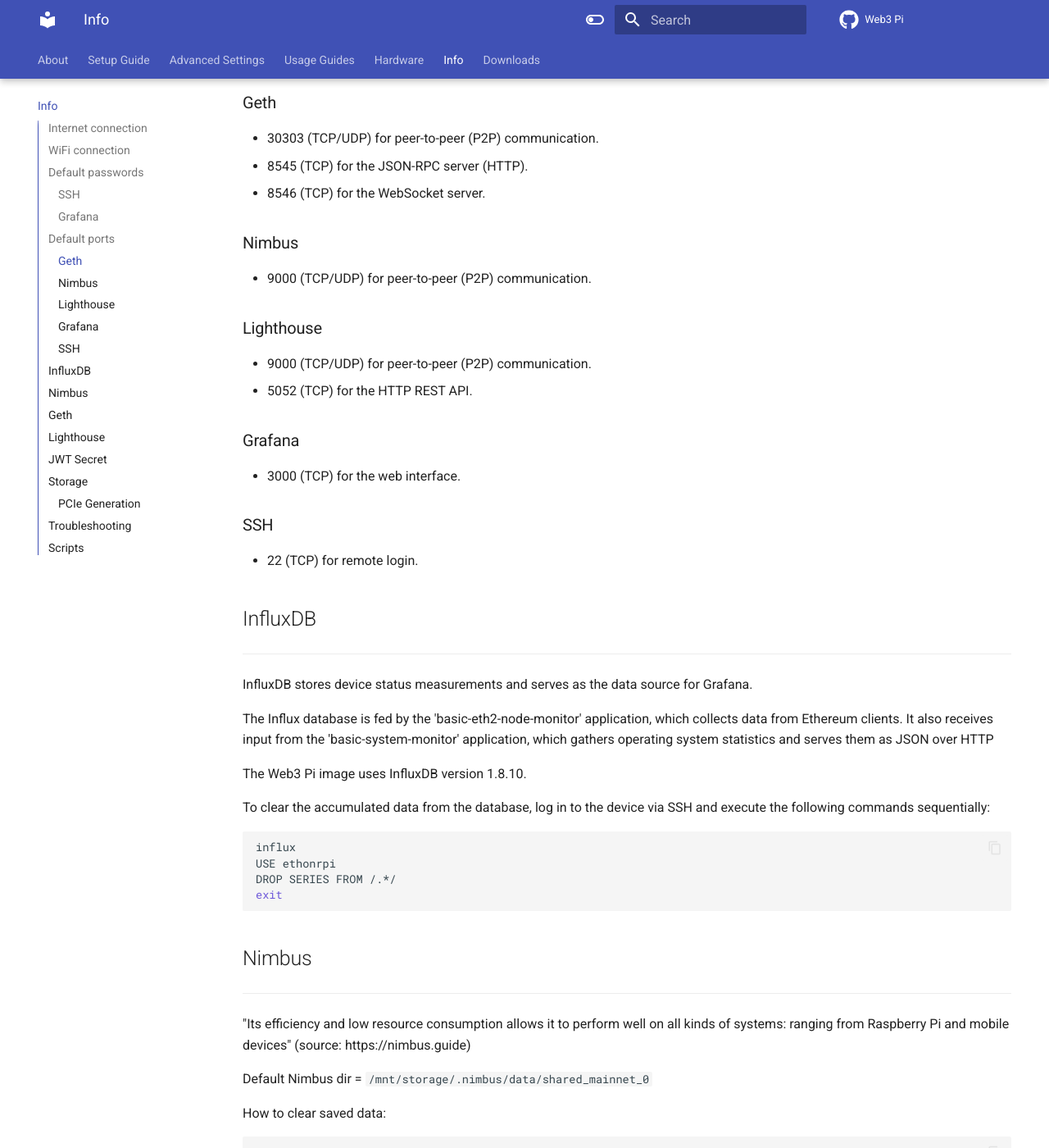
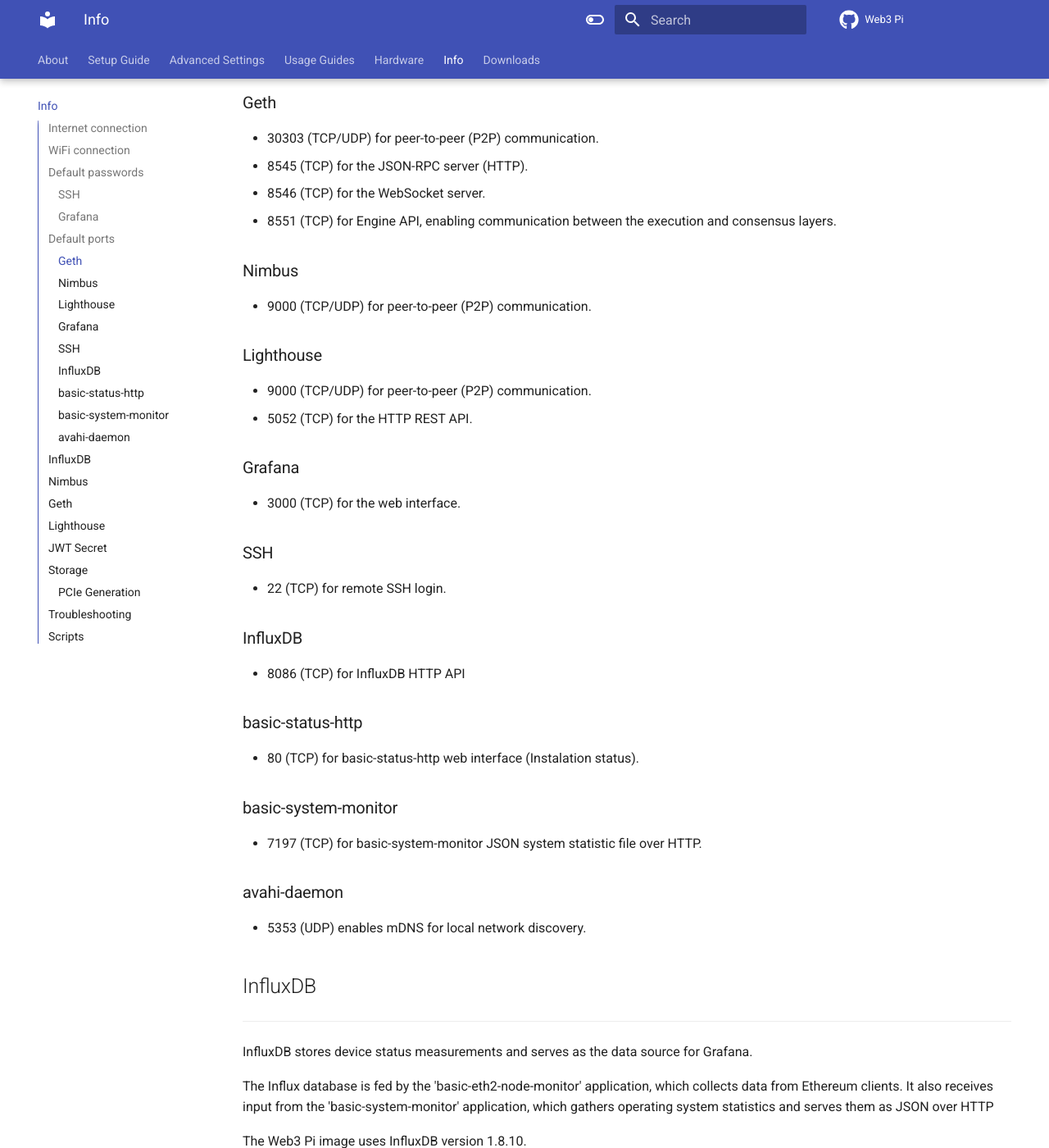
Before and after one commit to Web3-Pi/setup-guide, an MkDocs documentation site: the page built from docs/info.md, in a window 1280 px wide and 1400 px high, scrolled down 1684 px. Shown: the whole window at 82% size. Built offline with MkDocs 1.6.1 and Material for MkDocs 9.7.7, drawn with Linux system fonts in a browser that asks for light colours; comment, search, counter and statistics services are not loaded.

Commit message:
Added several network ports to the documentation

```diff
--- a/docs/info.md
+++ b/docs/info.md
@@ -57,6 +57,7 @@
 - 30303 (TCP/UDP) for peer-to-peer (P2P) communication.
 - 8545 (TCP) for the JSON-RPC server (HTTP).
 - 8546 (TCP) for the WebSocket server.
+- 8551 (TCP) for Engine API, enabling communication between the execution and consensus layers.
 
 ### Nimbus
 
@@ -73,7 +74,27 @@
 
 ### SSH
 
-- 22 (TCP) for remote login.
+- 22 (TCP) for remote SSH login.
+
+### InfluxDB
+
+- 8086 (TCP) for InfluxDB HTTP API
+
+### basic-status-http
+
+- 80 (TCP) for basic-status-http web interface (Instalation status).
+
+### basic-system-monitor
+
+- 7197 (TCP) for basic-system-monitor JSON system statistic file over HTTP.
+
+### avahi-daemon
+
+- 5353 (UDP) enables mDNS for local network discovery.
+
+
+
+
 
 
 
```
